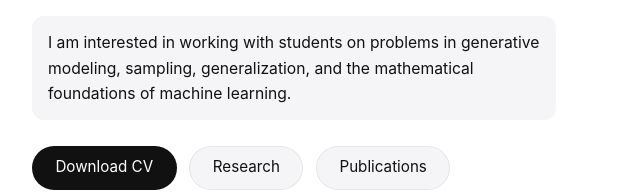
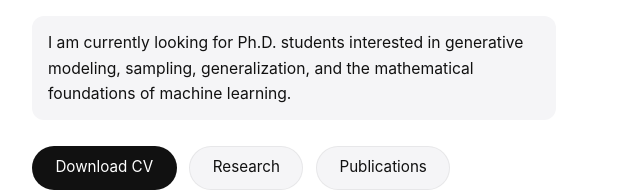
Before and after one commit to yeleohe/yeleohe.github.io, a plain HTML site: page index.html in a window 1280 px wide. Shown: the part 623-815 px from the top of the page, 152-792 px from the left. Drawn offline with Linux system fonts and the light colour scheme.

Commit message:
Update index.html

```diff
--- a/index.html
+++ b/index.html
@@ -117,9 +117,7 @@
                     </p>
 
                     <p class="hero-highlight">
-                        I am interested in working with students on problems in
-                        generative modeling, sampling, generalization, and the
-                        mathematical foundations of machine learning.
+                        I am currently looking for Ph.D. students interested in generative modeling, sampling, generalization, and the mathematical foundations of machine learning.
                     </p>
 
                     <div class="hero-actions">
```
